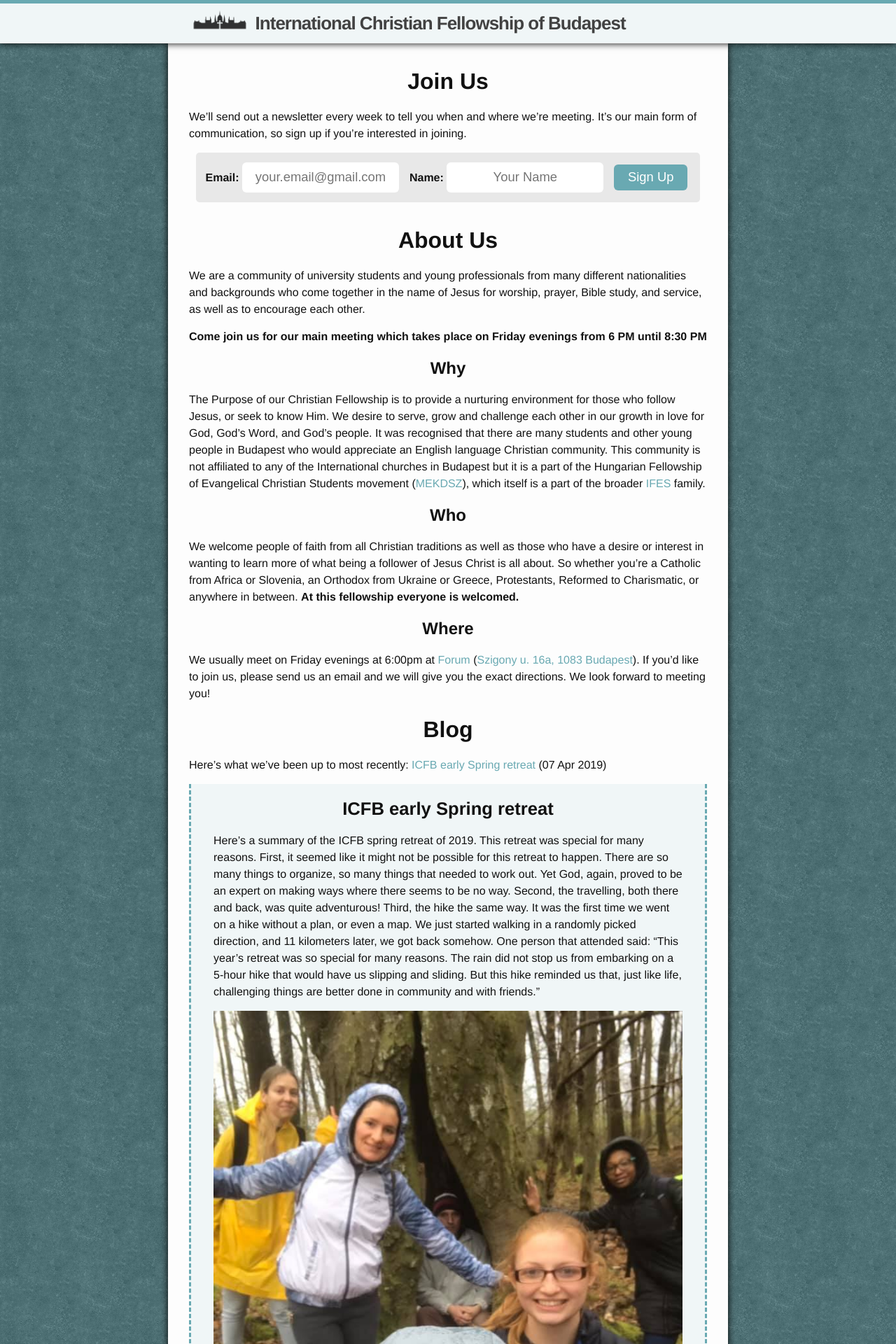
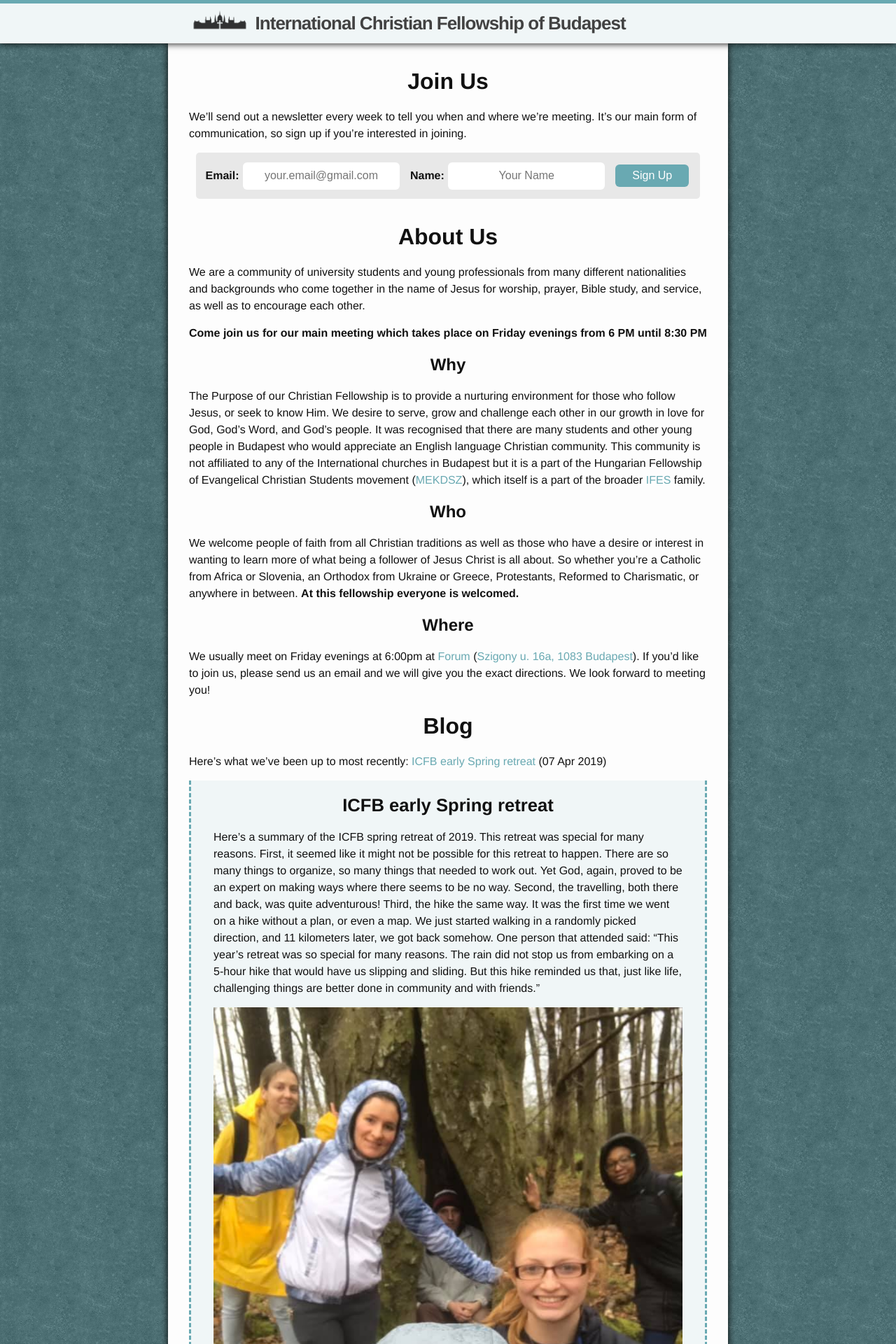
Before and after one commit to sionleroux/icfbudapest.org, a Jekyll site: the page built from index.md, in a window 1280 px wide. Shown: the top 1920 px of the page at 70% size. Built offline with Jekyll 4.4.1, drawn with Linux system fonts in a browser that asks for light colours.

Commit message:
Improve font size consistency in laptop layout
By reducing margins to improve screen width use and decreasing the
desktop font-size in the form we are able to increase the laptop (and
smaller displays') font-size to match, making it more legible and
consistent across devices.

```diff
--- a/_sass/_base.scss
+++ b/_sass/_base.scss
@@ -233,8 +233,8 @@
         height: 2em;
         padding: 0.5%;
         margin: 0.5%;
-        margin-left: 0;
-        font-size: 115%;
+        margin-left: 1px;
+        font-size: 100%;
         border-radius: 6px;
         border: 0;
         text-align: center;
@@ -248,8 +248,11 @@
     }
 
     @include media-query($on-laptop) {
+        margin-left: 0;
+        margin-right: 0;
+
         input {
-            font-size: 90%;
+            font-size: 100%;
             width: 30%;
         }
         .input-field {
```
